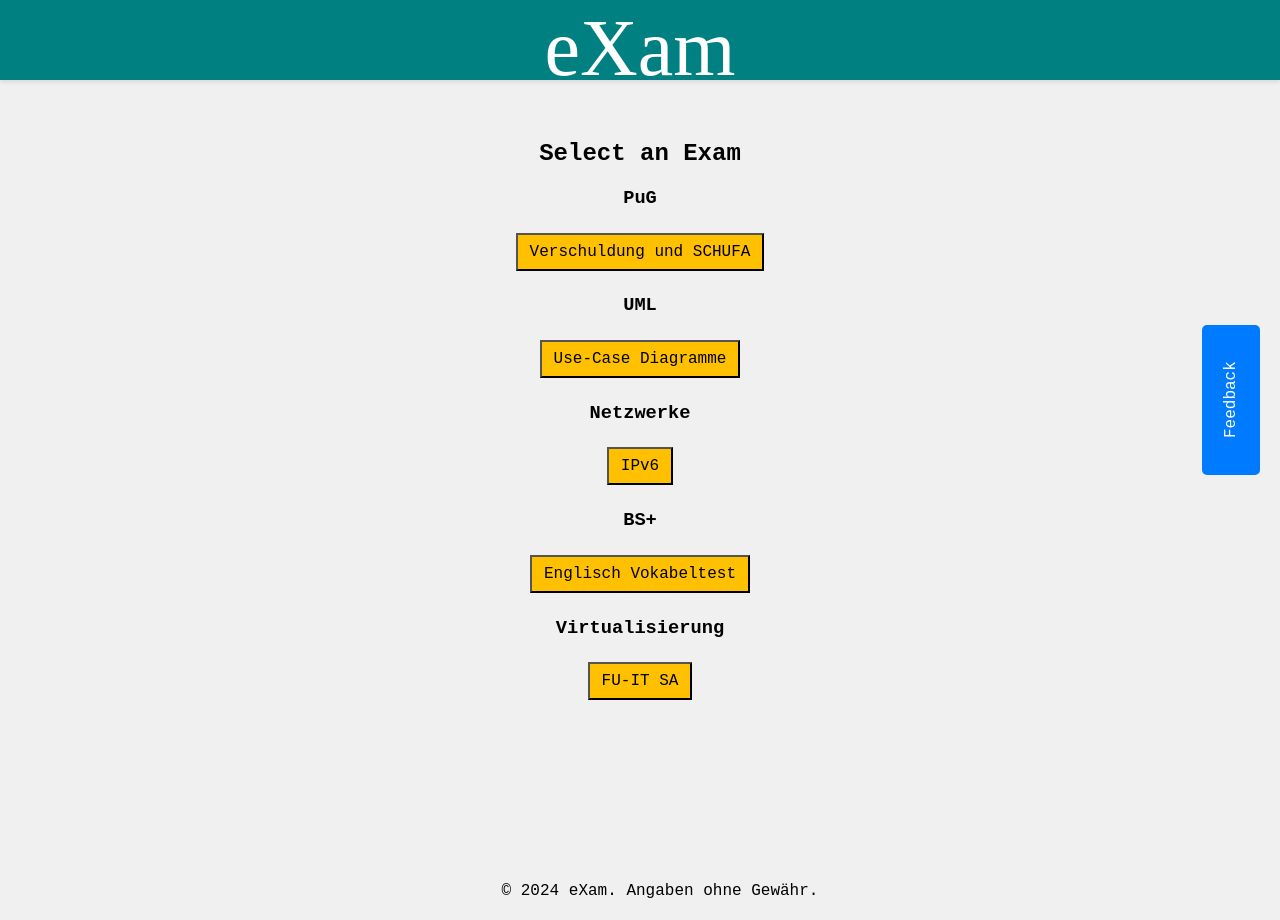
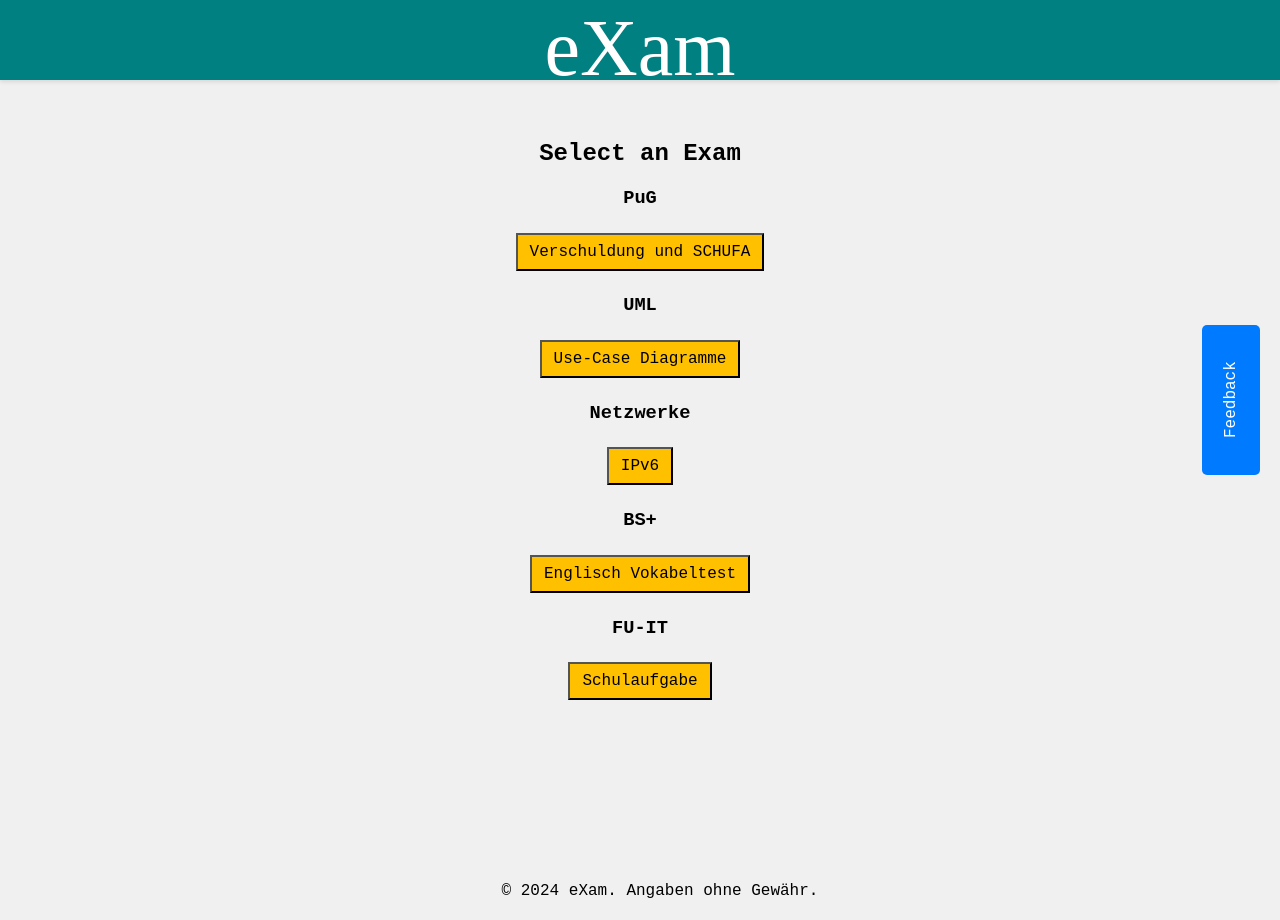
Before and after one commit to Johanneshaug/exam, a React (Create React App) app: page / in a window 1280 px wide. Built offline with nearby package versions, Linux system fonts and the light colour scheme.

Commit message:
Nothing speacial

```diff
--- a/src/data/exams.js
+++ b/src/data/exams.js
@@ -605,8 +605,8 @@ const exams = [
   },
   {
     id: 9,
-    title: 'FU-IT SA',
-    tag: 'Virtualisierung',
+    title: 'Schulaufgabe',
+    tag: 'FU-IT',
     questions: [
       {
         type: 'multiple-choice',
```
